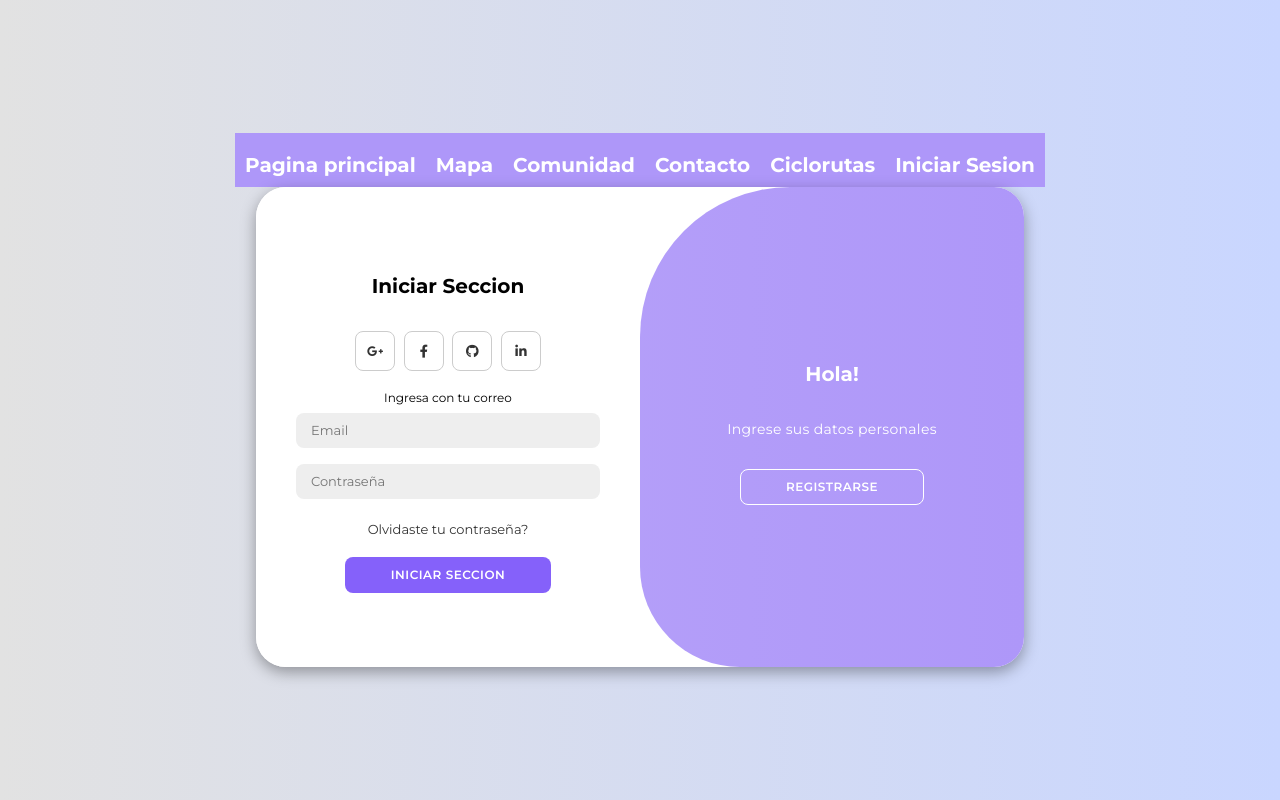
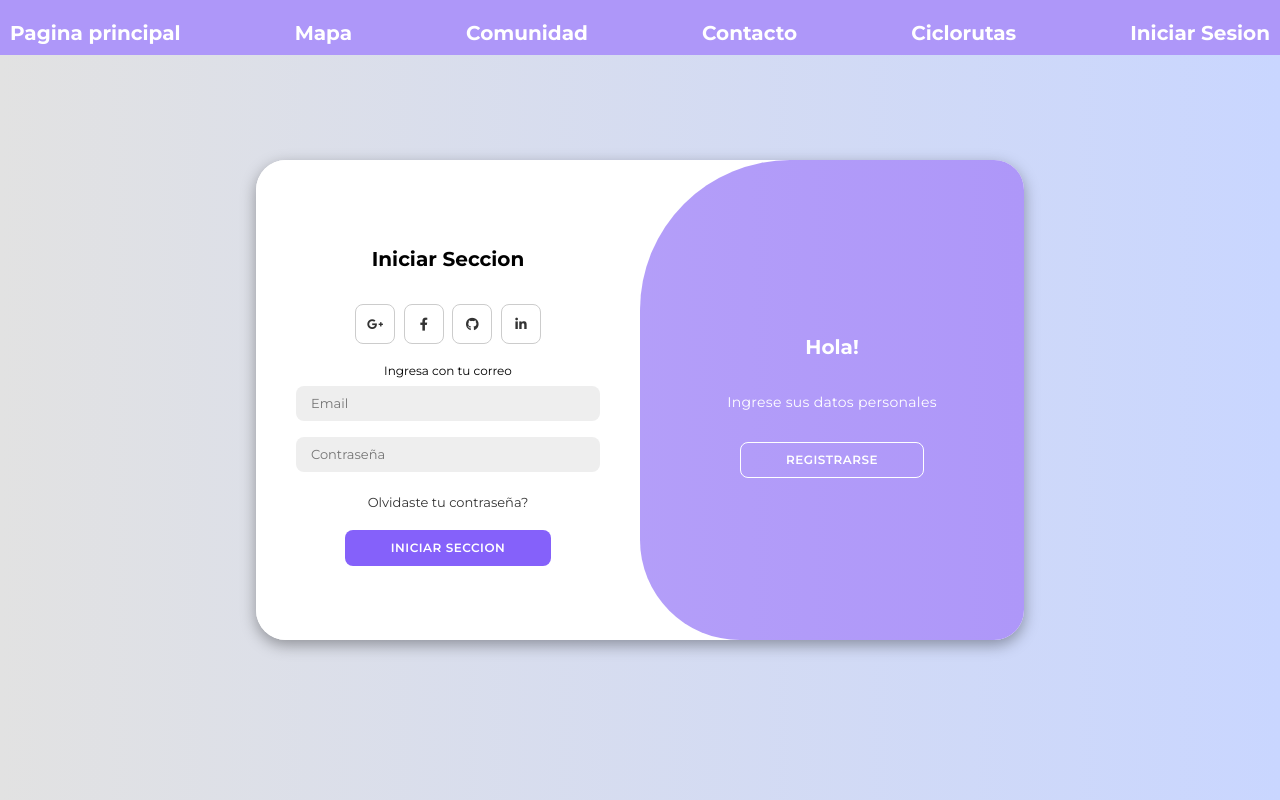
Before and after one commit to Samue2408/ProyectoMovilidad, a Flask app: page /login in a window 1280 px wide. Run offline with Flask 3, Linux system fonts and the light colour scheme.

Commit message:
menu en login solucionado

```diff
--- a/BackEnd/config/static/js/menu.js
+++ b/BackEnd/config/static/js/menu.js
@@ -7,9 +7,22 @@ class MyMenu extends HTMLElement {
 
     template.innerHTML = `
         <style>
-
+        :host {
+          display: block;
+          width: 100%;
+          position: fixed;
+          top: 0;
+          background-color: var(--secundario);
+          z-index: 1000;
+        }
+        .form-container {
+          margin-top: 100px; /* Ajusta este valor según sea necesario para evitar el solapamiento con el menú */
+        }
         .nav-bg {
           background-color: var(--secundario);
+          position: fixed;
+          width: 100%;
+          z-index: 1000;
         }
         .navegacion-principal {
           display: flex;
--- a/BackEnd/config/templates/index.html
+++ b/BackEnd/config/templates/index.html
@@ -24,8 +24,9 @@
       href="{{ url_for('static', filename='css/normalize.css') }}"
     />
   </head>
-  <my-menu></my-menu>
+
   <body>
+    <my-menu></my-menu>
     <header class="content header">
       <h2 class="title">Bienvenidos a <span>CicloBaq</span></h2>
       <p>
--- a/BackEnd/config/templates/mapa.html
+++ b/BackEnd/config/templates/mapa.html
@@ -23,8 +23,9 @@
       <input type="text" id="place-input" class="input" />
     </div>
   </div>
-  <script src="{{ url_for('static', filename='js/menu.js') }}"></script>
   <script src="{{ url_for('static', filename='js/main.js') }}"></script>
+   <script src="{{ url_for('static', filename='js/menu.js') }}"></script>
+
   <script
     src="https://maps.googleapis.com/maps/api/js?key=AIzaSyAIofybiA_5qI7G4YH2u336yZkm94EE4aM&libraries=places&callback=initMap"
     defer
```
